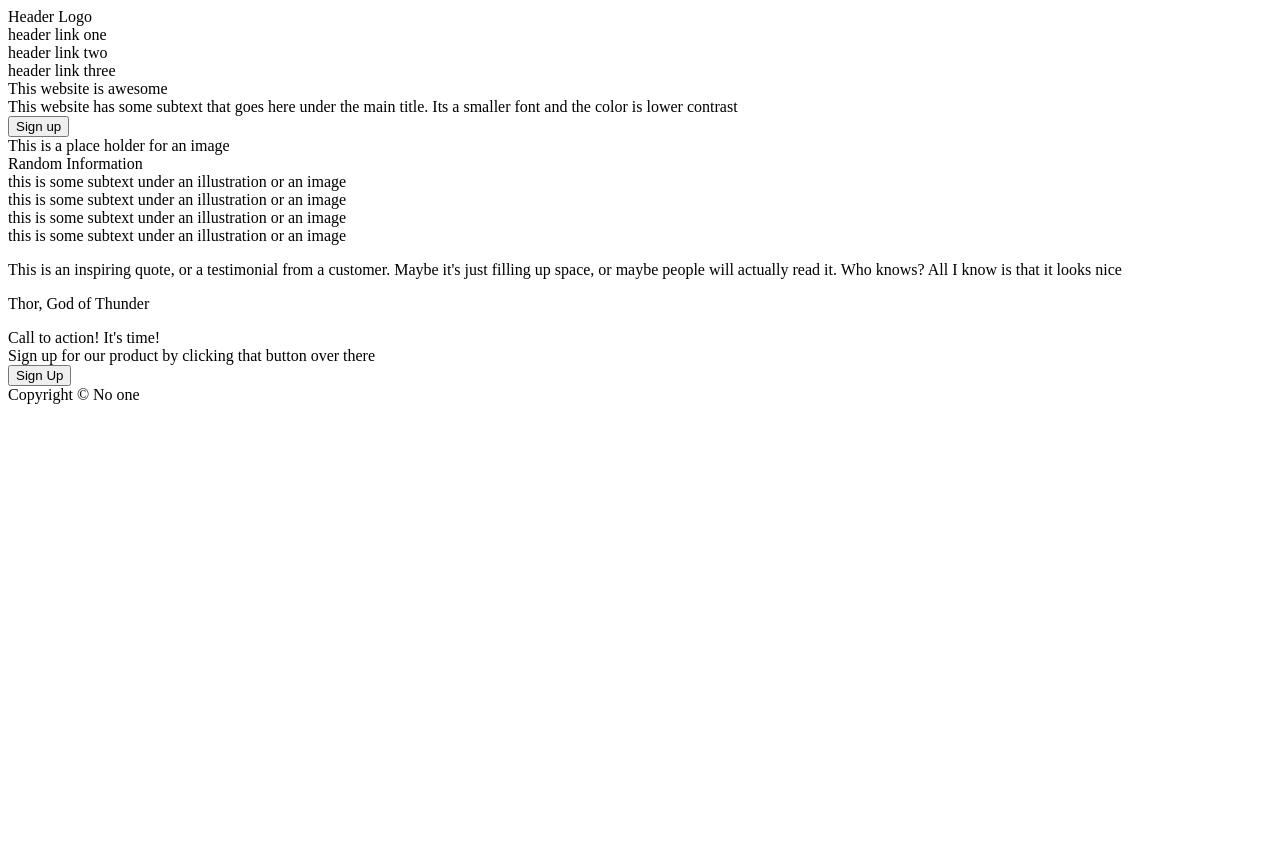
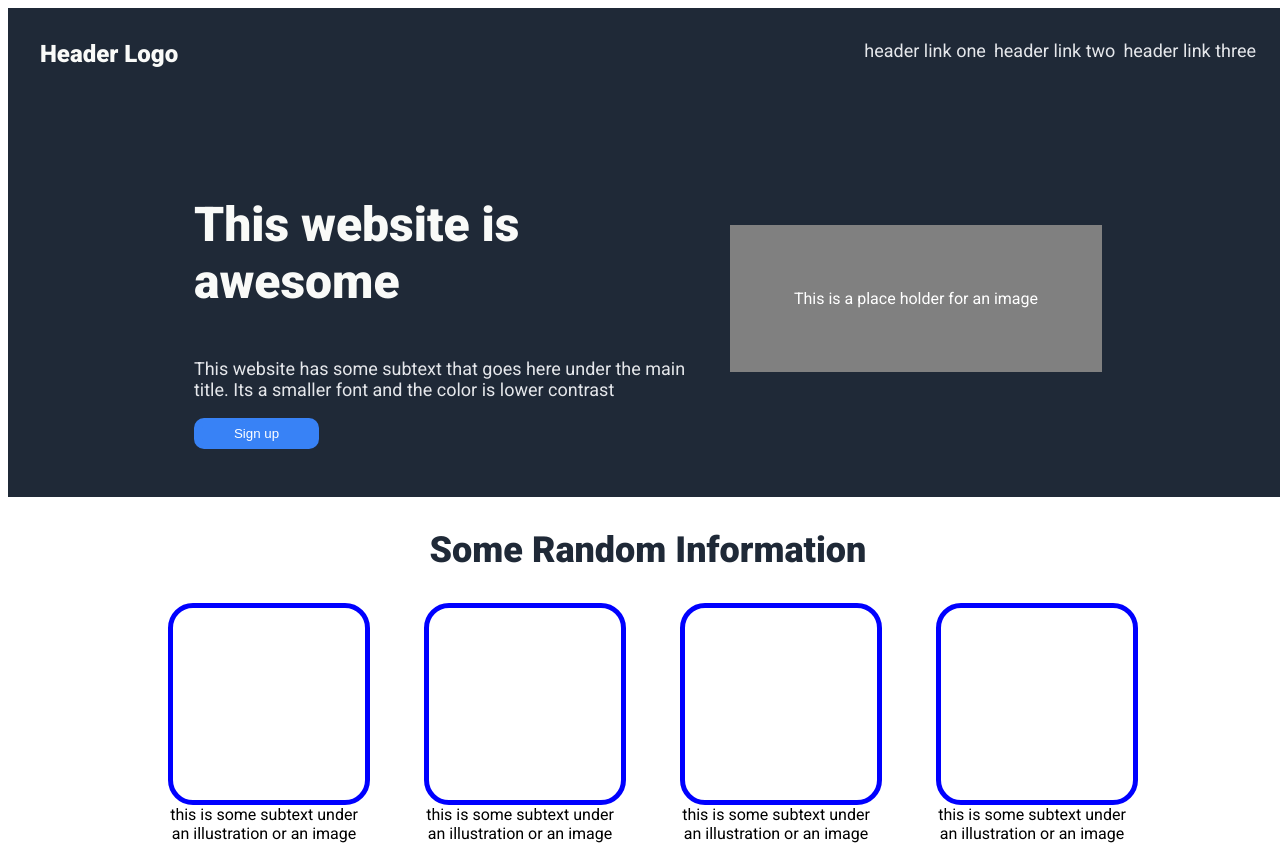
Before and after one commit to onebas/landing-page, a plain HTML site: page index.html in a window 1280 px wide. Shown: the top 846 px of the page. Before the commit the page ends 800 px from the top, so only its background shows below. Drawn offline with Linux system fonts and the light colour scheme.

Commit message:
Finish css and webpage

```diff
--- a/index.html
+++ b/index.html
@@ -2,11 +2,12 @@
 <html lang="en">
     <head>
         <meta charset="UTF-8">
+        <link rel="stylesheet" href="styles.css">
         <title>Landing Page</title>
     </head>
     <body>
         <div class="header">
-            <div>Header Logo</div>
+            <div class="logo">Header Logo</div>
             <div class="links">
                 <div>header link one</div>
                 <div>header link two</div>
@@ -15,40 +16,44 @@
         </div>
 
         <div class="text">
-            <div class="awe">This website is awesome</div>
-            <div class="desc">This website has some subtext that goes here under the main title. Its a smaller font and the color is lower contrast</div>
-            <button>Sign up</button>
-            <div>This is a place holder for an image</div>
+            <div class="main">
+                <p class="primary">This website is awesome</p>
+                <p class="secondary">This website has some subtext that goes here under the main title. Its a smaller font and the color is lower contrast</p>
+                <button>Sign up</button>
+            </div>
+            <div class="placeholder">This is a place holder for an image</div>
         </div>
 
         <div class="cardsec">
-            <div>Random Information</div>
+            <div class="randoinfo">Some Random Information</div>
             <div class="cards">
                 <div class="container">
                     <div class="rounded"></div>
-                    <div>this is some subtext under an illustration or an image</div>
+                    <div class="info">this is some subtext under an illustration or an image</div>
                 </div>
 
                 <div class="container">
                     <div class="rounded"></div>
-                    <div>this is some subtext under an illustration or an image</div>
+                    <div class="info">this is some subtext under an illustration or an image</div>
                 </div>
 
                 <div class="container">
                     <div class="rounded"></div>
-                    <div>this is some subtext under an illustration or an image</div>
+                    <div class="info">this is some subtext under an illustration or an image</div>
                 </div>
 
                 <div class="container">
                     <div class="rounded"></div>
-                    <div>this is some subtext under an illustration or an image</div>
+                    <div class="info">this is some subtext under an illustration or an image</div>
                 </div>
             </div>
         </div>
 
         <div class="quote">
-            <p>This is an inspiring quote, or a testimonial from a customer. Maybe it's just filling up space, or maybe people will actually read it. Who knows? All I know is that it looks nice</p>
-            <p>Thor, God of Thunder</p>
+            <div class="box">
+                <p class="saying">This is an inspiring quote, or a testimonial from a customer. Maybe it's just filling up space, or maybe people will actually read it. Who knows? All I know is that it looks nice</p>
+                <p class="author">Thor, God of Thunder</p>
+            </div>
         </div>
 
         <div class="call">
@@ -56,7 +61,7 @@
                 <div>Call to action! It's time!</div>
                 <div>Sign up for our product by clicking that button over there</div>
             </div>
-            <button>Sign Up</button>
+            <button class="buttoncall">Sign Up</button>
         </div>
 
         <div class="footer">Copyright © No one</div>
--- a/styles.css
+++ b/styles.css
@@ -0,0 +1,153 @@
+@import url('https://fonts.googleapis.com/css2?family=Roboto:ital,wght@0,100..900;1,100..900&display=swap');
+
+body{
+    font-family: Roboto, serif;
+    display: flex;
+    flex-direction: column;
+    height: 100vh;
+    width: 100%;
+
+}
+
+.logo{
+    font-size: 24px;
+    color: #F9FAF8;
+    font-weight: 900;
+}
+
+.header{
+    background-color: #1F2937;
+    padding: 32px;
+    display: flex;
+    justify-content: space-between;
+}
+
+.primary{
+    color: #F9FAF8;
+    font-size: 48px;
+    font-weight: 900;
+}
+
+.secondary,
+.links{
+    font-size: 18px;
+    color: #E5E7EB;
+}
+
+.links{
+    display: flex;
+    gap: 8px;
+}
+
+.text{
+    background-color: #1F2937;
+    display: flex;
+    justify-content: center;
+    gap: 24px;
+    padding: 48px;
+}
+
+.main{
+    max-width: 512px;
+    gap: 16px;
+}
+
+.placeholder{
+    padding: 64px;
+    background-color: grey;
+    align-self: center;
+    color: #FFF;
+}
+
+.cardsec{
+    display: flex;
+    flex-direction: column;
+    align-items: center;
+    gap: 32px;
+    padding: 32px;
+}
+
+.cards{
+    display: flex;
+    gap: 64px;
+}
+
+.rounded{
+    height: 192px;
+    width: 192px;
+    border: 5px solid blue;
+    border-radius: 25px;
+}
+
+.container{
+    max-width: 192px;
+}
+
+.info{
+    text-align: center;
+}
+
+.quote{
+    display: flex;
+    flex-direction: column;
+    align-items: center;
+    justify-content: center;
+    background-color: #E5E7EB;
+}
+
+.box{
+    max-width: 800px;
+    text-align: left;
+}
+
+p{
+    max-width: 1024px;
+
+}
+
+.call{
+    display: flex;
+    background-color: #3882F6;
+    padding: 32px;
+    margin: 32px;
+    align-self: center;
+    gap: 64px;
+    border-radius: 12px;
+}
+
+button{
+    border: 8px solid #3882F6;
+    border-radius: 10px;
+    padding: 0 32px;
+    background-color: #3882F6;
+    color: #FFF;
+}
+
+.buttoncall{
+    border: 2px solid #FFF;
+}
+
+.footer{
+    text-align: center;
+}
+
+.randoinfo{
+    font-size: 36px;
+    color: #1F2937;
+    font-weight: 900;
+}
+
+.saying{
+    font-size: 36px;
+    font-style: italic;
+    color: #1F2937;
+}
+
+.author{
+    font-weight: 900;
+    text-align: right;
+}
+
+.group{
+    color: #FFF;
+}
```
